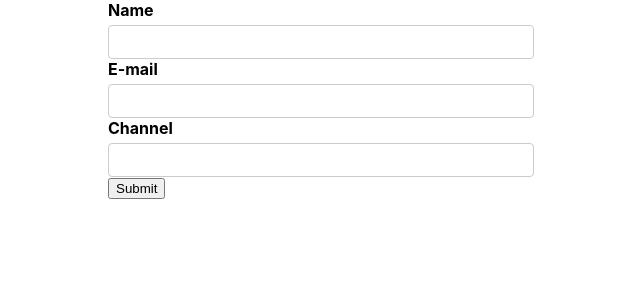
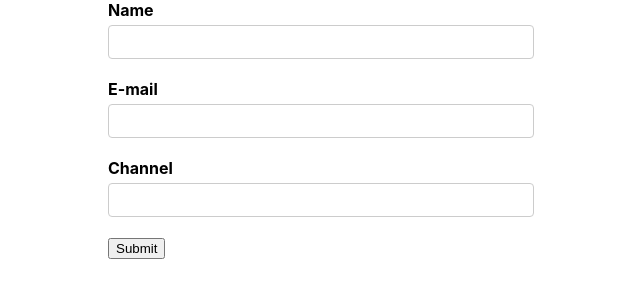
Before and after one commit to shivgaurav27/react-projects, a React (Create React App) app: page / in a window 1280 px wide. Shown: the top 300 px of the page, without its empty margins (319-959 px from the left). Built offline with nearby package versions, Linux system fonts and the light colour scheme.

Commit message:
showing errors

```diff
--- a/src/components/YoutubeForm.js
+++ b/src/components/YoutubeForm.js
@@ -42,24 +42,37 @@ const YoutubeForm = () => {
     return (
         <div>
             <form onSubmit={formik.handleSubmit}>
+
+                <div className='form-control'>
                     <label htmlFor='name'>Name</label>
                     <input type='text' id='text' name='name'
                         onChange={formik.handleChange}
                         value={formik.values.name}
                     />
-
+                    {
+                        formik.errors.name && <div className='error'>{formik.errors.name}</div>
+                    }
+                </div>
+                <div className='form-control'>
                     <label htmlFor='email'>E-mail</label>
                     <input type='email' id='email' name='email'
                         onChange={formik.handleChange}
                         value={formik.values.email}
                     />
-
+                    {
+                        formik.errors.email && <div className='error'>{formik.errors.email}</div>
+                    }
+                </div>
+                <div className='form-control'>
                     <label htmlFor='name'>Channel</label>
                     <input type='text' id='Channel' name='Channel'
                         onChange={formik.handleChange}
                         value={formik.values.Channel}
                     />
-
+                    {
+                        formik.errors.Channel && <div className='error'>{formik.errors.Channel}</div>
+                    }
+                </div>
                 <button type='submit'>Submit</button>
             </form>
         </div>
```
Lines whose indentation alone changed are shown as unchanged.
